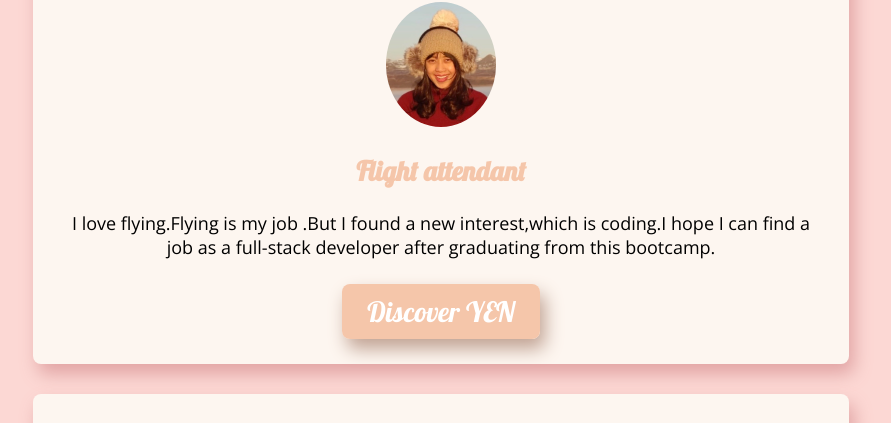
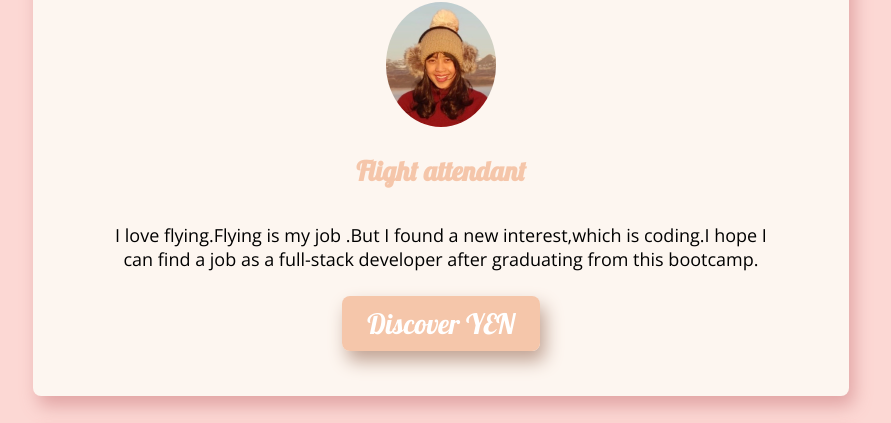
Before and after one commit to trueice0906/profile-page, a plain HTML site: page index.html in a window 1280 px wide. Shown: the part 174-597 px from the top of the page, without its empty margins (199-1090 px from the left). Drawn offline with nearby package versions, Linux system fonts and the light colour scheme.

Commit message:
make my profile prettier

```diff
--- a/index.html
+++ b/index.html
@@ -19,7 +19,9 @@
 
     <p>I love flying.Flying is my job .But I found a new interest,which is coding.I hope I can find a job as a full-stack developer after graduating from this bootcamp. </p>
 
-    <a class="btn-pink" href="https://www.facebook.com/yenyen.choo" target="_blank">Discover YEN</a>
+    <div class="btn-wrapper">
+      <a class="btn-pink" href="https://www.facebook.com/yenyen.choo" target="_blank">Discover YEN</a>
+    </div>
   </div>
 
   <div class="two">
--- a/style.css
+++ b/style.css
@@ -39,6 +39,10 @@ a:hover{
   color:rgb(96, 47, 72);
 }
 
+.btn-wrapper{
+  margin: 20px 20px;
+}
+
 .btn-pink {
   width: 120px;
   padding: 10px 25px;
@@ -51,7 +55,7 @@ a:hover{
 
 p{
   font-family: 'Open Sans', sans-serif;
-  margin-bottom: 35px;
+  margin: 35px;
 }
 
 .one,.two{
```
